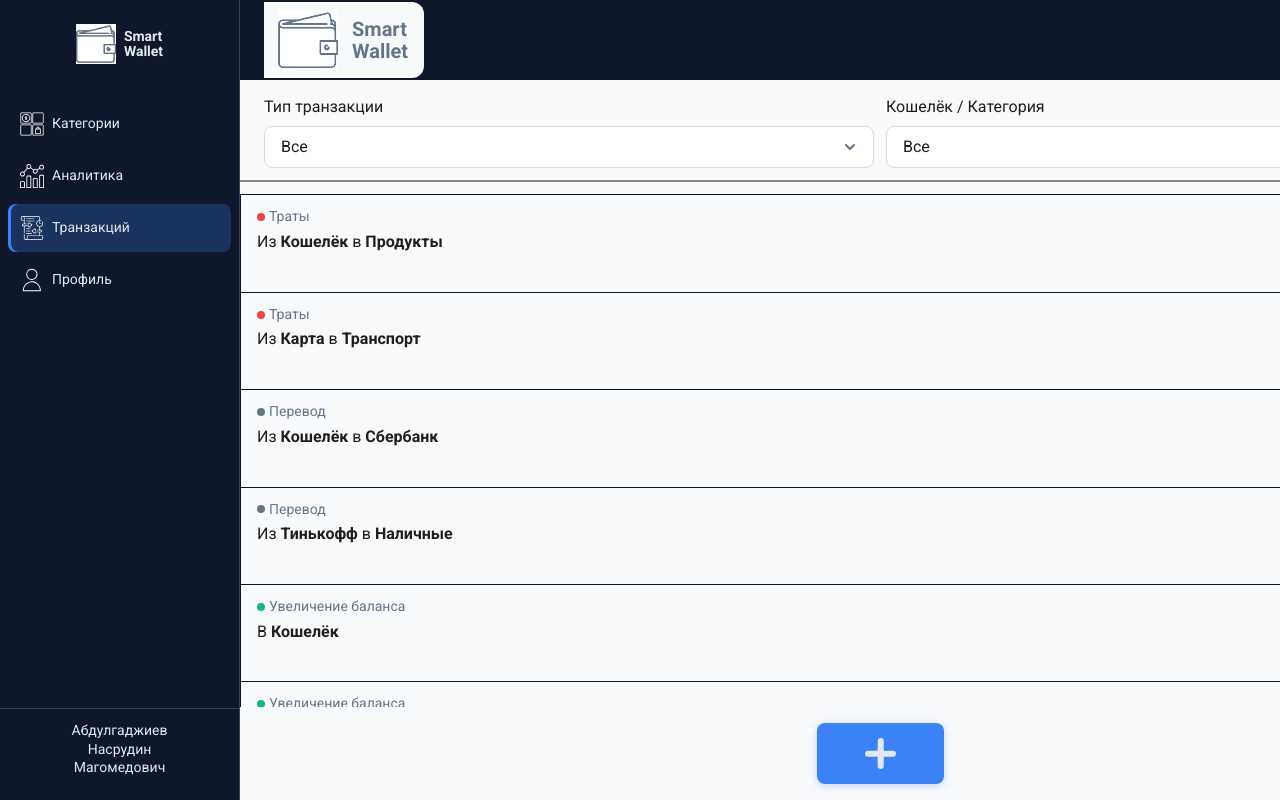
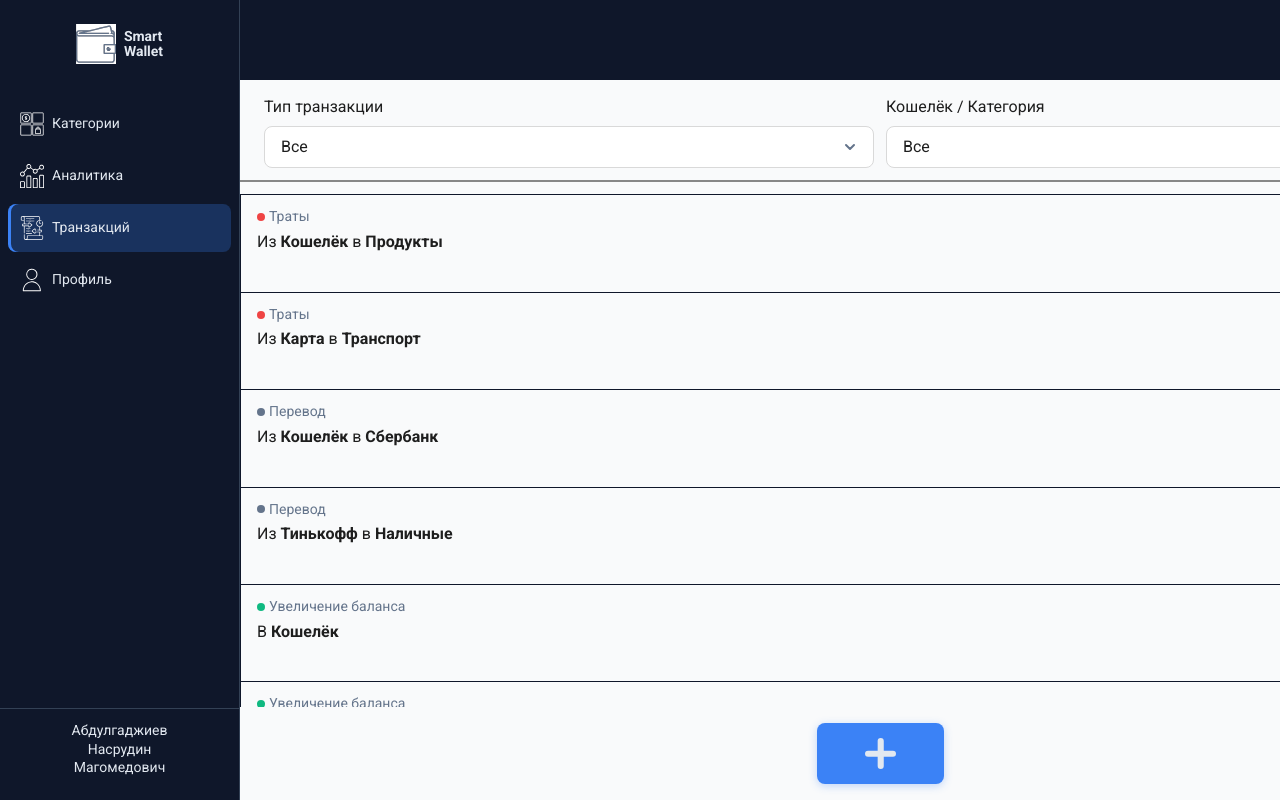
Before and after one commit to Pipotka/SmartWallet-Client, a React (Vite) app: page /transactions in a window 1280 px wide. Shown: the top 800 px of the page. Built offline with nearby package versions, Linux system fonts and the light colour scheme.

Commit message:
feat: compact header on tablet/desktop — hide logo and user info

```diff
--- a/src/components/Header/Header.module.css
+++ b/src/components/Header/Header.module.css
@@ -68,3 +68,23 @@
   margin: var(--spacing-lg) 0 0 0;
   padding: 0 var(--spacing-xl);
 }
+
+@media (min-width: 768px) {
+  .header {
+    height: var(--header-height);
+    padding: var(--spacing-md) var(--spacing-xl);
+  }
+
+  .logoSection {
+    display: none;
+  }
+
+  .userInfo {
+    display: none;
+  }
+
+  .pageTitle {
+    text-align: left;
+    margin: 0;
+  }
+}
```
